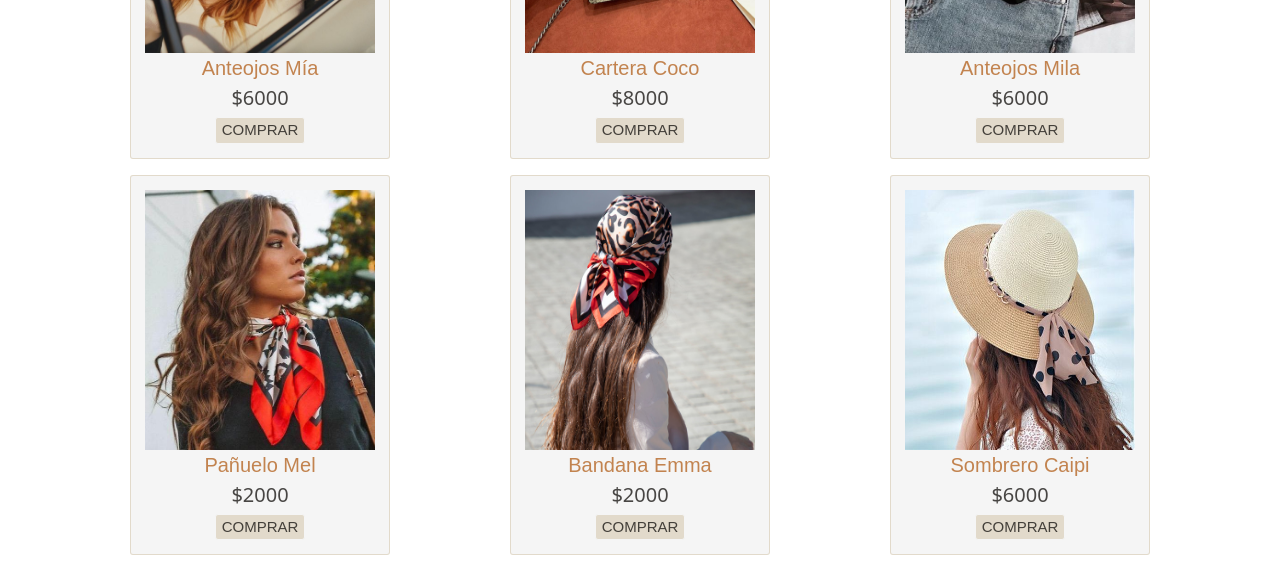
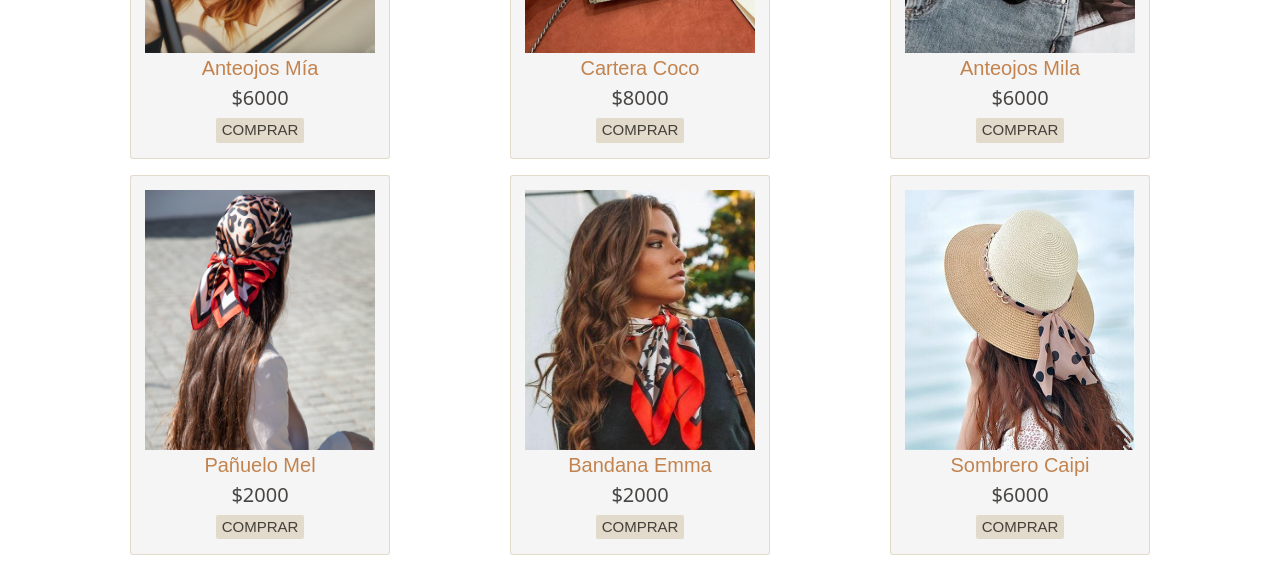
Before and after one commit to emili14/desafiofinal-github, a plain HTML site: page pages/accesorios.html in a window 1280 px wide. Shown: the part 944-1512 px from the top of the page. Drawn offline with nearby package versions, Linux system fonts and the light colour scheme; a web font is replaced by a local one.

Commit message:
ajustes imagenes

```diff
--- a/pages/accesorios.html
+++ b/pages/accesorios.html
@@ -118,7 +118,7 @@
       <div class="row">
         <div class="col">
           <ul class="text-center">
-            <li><a href="carrito.html"><img src="../images/pañuelo.jpg" alt="pañuelo rojo y print" height="260" width="230" class="imgstyle"></li>
+            <li><a href="carrito.html"><img src="../images/pañue.jpg" alt="pañuelo rojo y print" height="260" width="230" class="imgstyle"></li>
             <li>Pañuelo Mel</a></li>
             <li>$2000</li>
             <li><a href="carrito.html"><button class="button-productos">COMPRAR</button></a></li>
@@ -126,7 +126,7 @@
         </div>
         <div class="col">
           <ul class="text-center">
-            <li><a href="carrito.html"><img src="../images/pañuelo2.jpg" alt="bandana rojo y print" height="260" width="230" class="imgstyle"></li>
+            <li><a href="carrito.html"><img src="../images/pañuel.jpg" alt="bandana rojo y print" height="260" width="230" class="imgstyle"></li>
             <li>Bandana Emma</a></li>
             <li>$2000</li>
             <li><a href="carrito.html"><button class="button-productos">COMPRAR</button></a></li>
```
Also changed, not shown: images/pañue.jpg (renamed from images/pañuelo2.jpg), images/pañuel.jpg (renamed from images/pañuelo.jpg).
